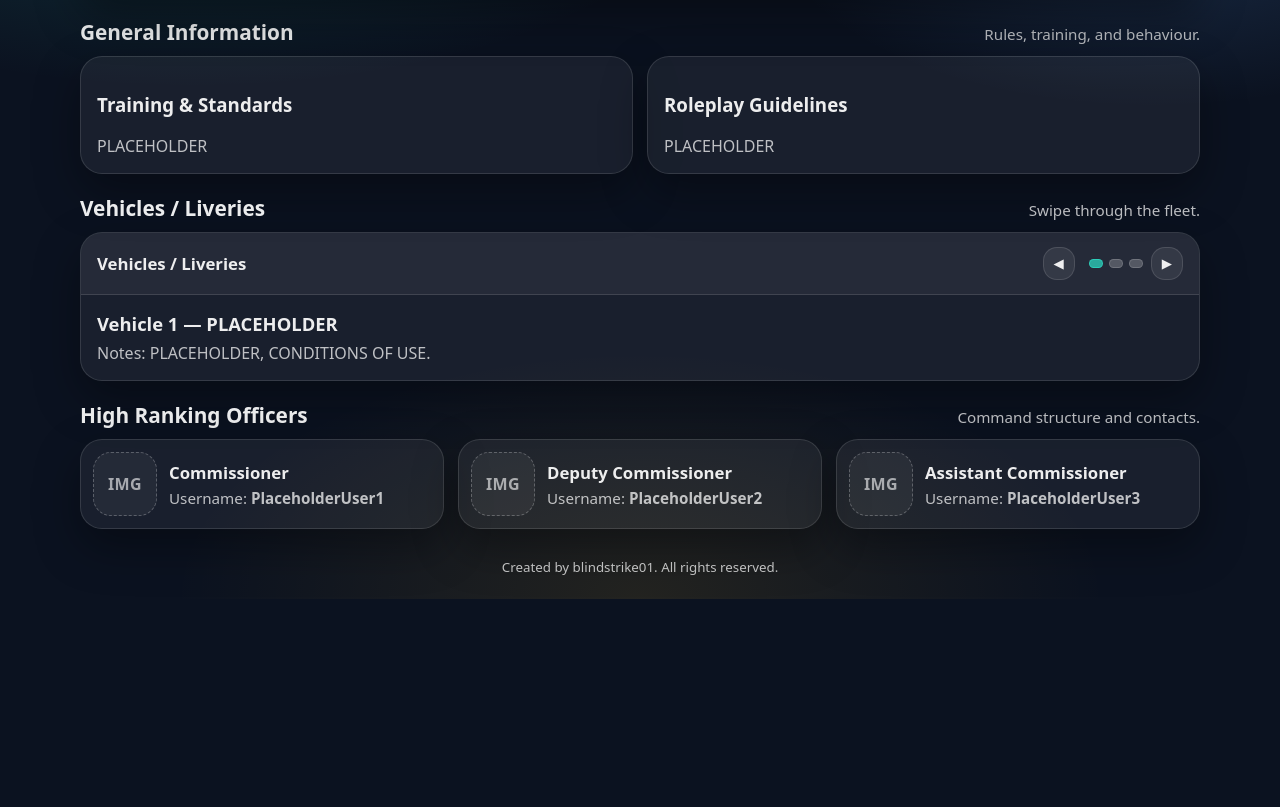
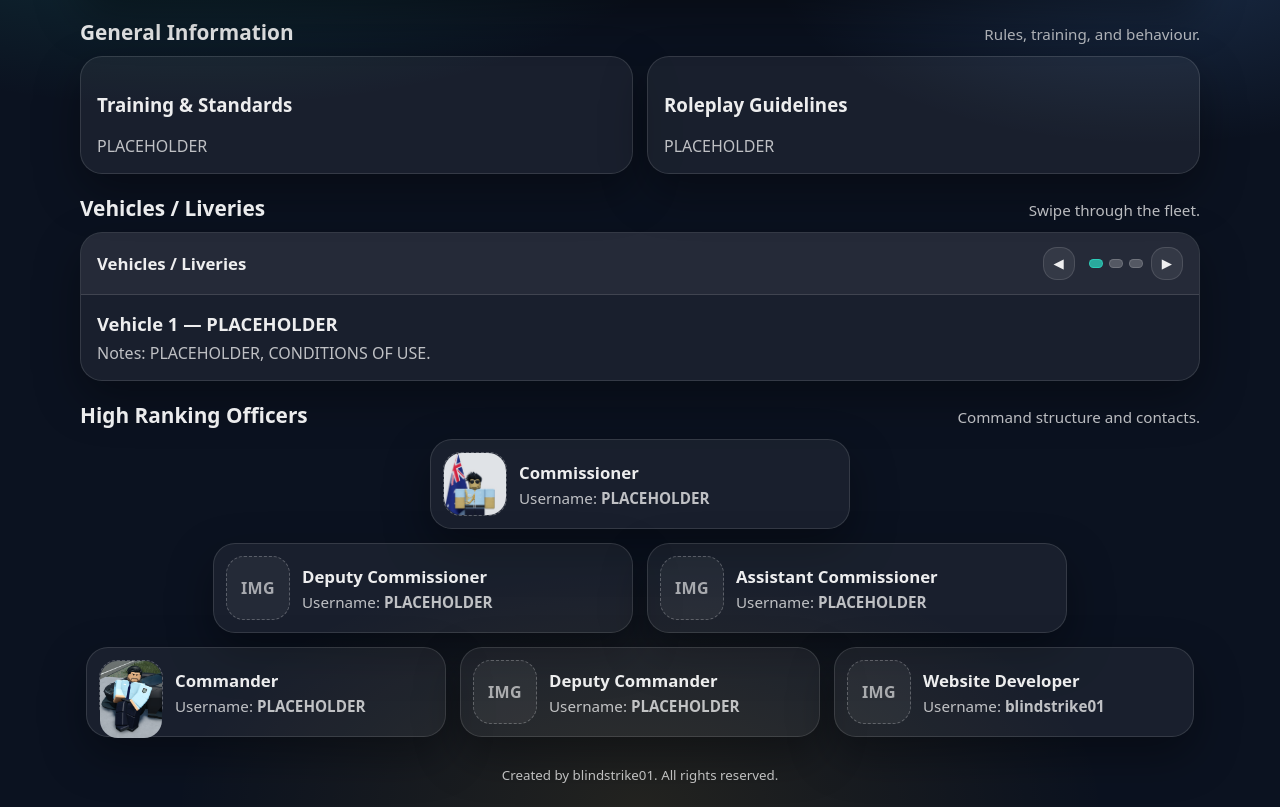
Before and after one commit to S16181/S16181.github.io, a plain HTML site: page about.html in a window 1280 px wide. Shown: the part 236-1043 px from the top of the page. Before the commit the page ends 835 px from the top, so only its background shows below. Drawn offline with Linux system fonts and the light colour scheme.

Commit message:
Update about.html

```diff
--- a/about.html
+++ b/about.html
@@ -65,15 +65,11 @@
       <div class="grid two">
         <div class="card">
           <h3>Training & Standards</h3>
-          <p>
-            PLACEHOLDER
-          </p>
+          <p>PLACEHOLDER</p>
         </div>
         <div class="card">
           <h3>Roleplay Guidelines</h3>
-          <p>
-            PLACEHOLDER
-          </p>
+          <p>PLACEHOLDER</p>
         </div>
       </div>
     </section>
@@ -124,35 +120,78 @@
       </div>
     </section>
 
-    <!-- Profiles -->
+    <!-- Command Structure (Pyramid Layout) -->
     <section class="section">
       <div class="section-title">
         <h2>High Ranking Officers</h2>
         <span>Command structure and contacts.</span>
       </div>
 
-      <div class="grid three">
-        <div class="profile">
-          <div class="avatar" aria-label="Officer image placeholder">IMG</div>
+      <!-- Row 1: Commissioner (center) -->
+      <div style="display:flex; justify-content:center; margin-top:10px;">
+        <div class="profile" style="width:min(420px, 100%);">
+          <div class="avatar" aria-label="Commissioner profile photo">
+            <img
+              src="images/AFP19.webp"
+              alt="Commissioner profile"
+              style="width:100%; height:100%; object-fit:cover; border-radius:18px;"
+            />
+          </div>
           <div>
             <h3>Commissioner</h3>
-            <div class="meta">Username: <strong>PlaceholderUser1</strong></div>
+            <div class="meta">Username: <strong>PLACEHOLDER</strong></div>
+          </div>
+        </div>
+      </div>
+
+      <!-- Row 2: Deputy Commissioner + Assistant Commissioner -->
+      <div style="display:flex; justify-content:center; gap:14px; flex-wrap:wrap; margin-top:14px;">
+        <div class="profile" style="width:min(420px, 100%);">
+          <div class="avatar" aria-label="Deputy Commissioner profile photo">IMG</div>
+          <div>
+            <h3>Deputy Commissioner</h3>
+            <div class="meta">Username: <strong>PLACEHOLDER</strong></div>
           </div>
         </div>
 
-        <div class="profile">
-          <div class="avatar" aria-label="Officer image placeholder">IMG</div>
+        <div class="profile" style="width:min(420px, 100%);">
+          <div class="avatar" aria-label="Assistant Commissioner profile photo">IMG</div>
           <div>
-            <h3>Deputy Commissioner</h3>
-            <div class="meta">Username: <strong>PlaceholderUser2</strong></div>
+            <h3>Assistant Commissioner</h3>
+            <div class="meta">Username: <strong>PLACEHOLDER</strong></div>
+          </div>
+        </div>
+      </div>
+
+      <!-- Row 3: Commander + Deputy Commander + Website Developer -->
+      <div style="display:flex; justify-content:center; gap:14px; flex-wrap:wrap; margin-top:14px;">
+        <div class="profile" style="width:min(360px, 100%);">
+          <div class="avatar" aria-label="Commander profile photo">
+            <img
+              src="images/AFP20.webp"
+              alt="Commander profile"
+              style="width:100%; height:100%; object-fit:cover; border-radius:18px;"
+            />
+          </div>
+          <div>
+            <h3>Commander</h3>
+            <div class="meta">Username: <strong>PLACEHOLDER</strong></div>
           </div>
         </div>
 
-        <div class="profile">
-          <div class="avatar" aria-label="Officer image placeholder">IMG</div>
+        <div class="profile" style="width:min(360px, 100%);">
+          <div class="avatar" aria-label="Deputy Commander profile photo">IMG</div>
           <div>
-            <h3>Assistant Commissioner</h3>
-            <div class="meta">Username: <strong>PlaceholderUser3</strong></div>
+            <h3>Deputy Commander</h3>
+            <div class="meta">Username: <strong>PLACEHOLDER</strong></div>
+          </div>
+        </div>
+
+        <div class="profile" style="width:min(360px, 100%);">
+          <div class="avatar" aria-label="Website Developer profile photo">IMG</div>
+          <div>
+            <h3>Website Developer</h3>
+            <div class="meta">Username: <strong>blindstrike01</strong></div>
           </div>
         </div>
       </div>
```
